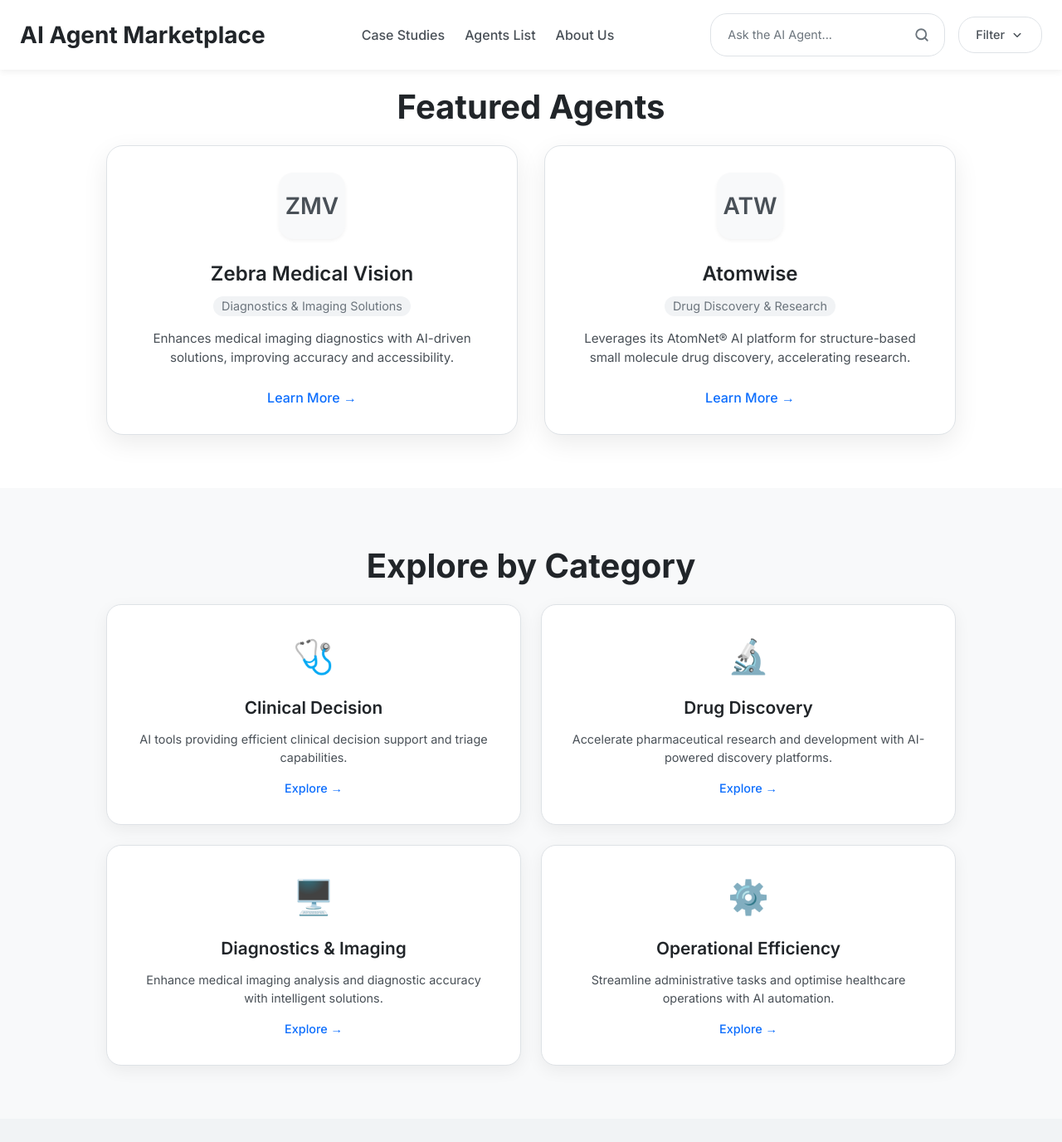
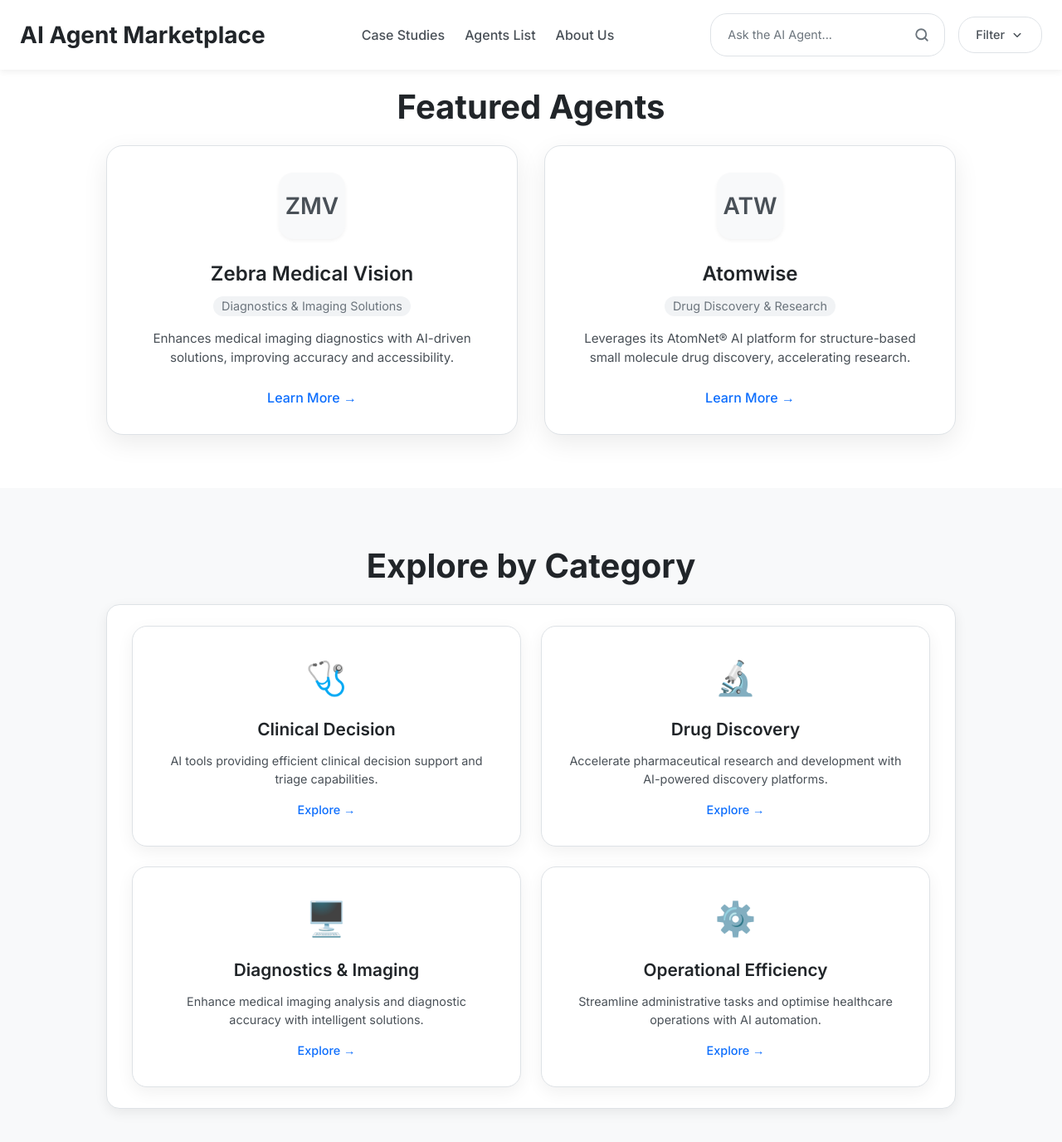
Before and after one commit to nhs-analystx/synapster, a Jekyll site: the page index.html, which Jekyll copies as it is, in a window 1280 px wide and 1400 px high, scrolled down 389 px. Shown: the top 1376 px of the window at 83% size. Built offline with Jekyll 4.4.1, drawn with Linux system fonts in a browser that asks for light colours; nearby versions of some CDN libraries; before the commit the page ends 1737 px from its top, so only the background shows below that.

Commit message:
Update index.html

```diff
--- a/index.html
+++ b/index.html
@@ -15,6 +15,7 @@
             --card-bg: #ffffff; /* White cards */
             --card-hover-bg: #ffffff;
             --story-bg: #ffffff; /* Background for story articles */
+            --frame-bg: #ffffff; /* Background for frame containers */
             --tooltip-bg: rgba(33, 37, 41, 0.9); /* Dark tooltip */
             --tooltip-text: #f8f9fa; /* Light tooltip text */
             --text-primary: #212529; /* Very Dark Grey */
@@ -106,7 +107,7 @@
             border-radius: 16px;
             box-shadow: 0 4px 12px var(--shadow-color);
             transition: transform 0.3s ease, box-shadow 0.3s ease;
-            margin-bottom: 25px;
+            margin-bottom: 25px; /* Applies to grid items */
             border: 1px solid var(--border-color);
             position: relative;
             opacity: 0; transform: translateY(20px);
@@ -467,6 +468,16 @@
              color: var(--link-hover-color); text-decoration: underline;
          }
 
+         /* Frame container for category showcase */
+        .frame-container {
+            background-color: var(--frame-bg);
+            border: 1px solid var(--border-color);
+            border-radius: 16px;
+            padding: 25px 30px; /* Internal padding */
+            box-shadow: 0 5px 15px var(--shadow-color);
+            margin-top: 1rem; /* Space below section title */
+        }
+
 
         /* Tooltip Styles */
         #app-tooltip {
@@ -521,6 +532,7 @@
              #about-view > div {
                   padding: 0 1rem;
              }
+             .frame-container { padding: 15px 20px; } /* Adjust frame padding */
         }
 
     </style>
@@ -595,7 +607,8 @@
 
              <section class="large-section bg-dark">
                  <h2 class="section-title">Explore by Category</h2>
-                 <div class="grid grid-cols-1 sm:grid-cols-2 gap-6 max-w-5xl mx-auto">
+                 <div class="frame-container max-w-5xl mx-auto">
+                     <div class="grid grid-cols-1 sm:grid-cols-2 gap-6">
                          <div class="category-showcase-card">
                              <div class="category-icon">🩺</div> <h3 class="category-card-title">Clinical Decision</h3>
                              <p class="category-card-desc">AI tools providing efficient clinical decision support and triage capabilities.</p>
@@ -617,11 +630,12 @@
                                <a href="#" class="learn-more-link" onclick="filterApps('operational-efficiency'); return false;">Explore &rarr;</a>
                          </div>
                      </div>
+                 </div>
              </section>
 
-             <div class="grid hidden" id="app-list">
+             <div class="grid hidden" id="app-list" style="padding: 0 1.5rem;">
                 </div>
-             <div id="no-apps-message" class="hidden">
+             <div id="no-apps-message" class="hidden" style="margin: 50px 1.5rem;">
                  <p>No apps found matching the selected category.</p>
              </div>
         </div>
@@ -839,16 +853,16 @@
         let filteredCategory = 'all';
         let tooltipTimeout;
 
-        // --- Function to Display Apps (Marketplace View - Static Sections) ---
+        // --- Function to Display Apps (Marketplace View - Dynamic Grid Part) ---
         function displayApps(apps) {
             if (!appListContainer) return;
             appListContainer.innerHTML = '';
             if (apps.length === 0) {
                 noAppsMessage?.classList.remove('hidden');
-                 appListContainer.classList.add('hidden');
+                 appListContainer.classList.add('hidden'); // Hide grid if empty
             } else {
                 noAppsMessage?.classList.add('hidden');
-                appListContainer.classList.remove('hidden');
+                appListContainer.classList.remove('hidden'); // Ensure grid is visible
                 apps.sort((a, b) => (b.featured ? 1 : 0) - (a.featured ? 1 : 0));
 
                 apps.forEach((app, index) => {
```
Also changed, not shown: other parts of index.html (+10 -8 lines). Lines whose indentation alone changed are shown as unchanged.
